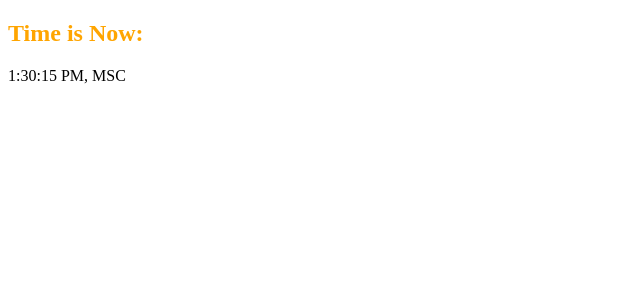
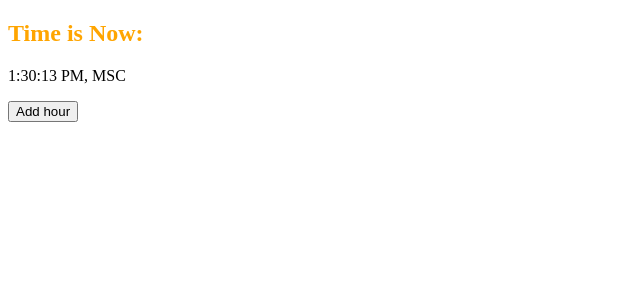
Before and after one commit to avoxa25/study-react, a React (Create React App) app: page / in a window 1280 px wide. Shown: the top 300 px of the page, without its empty margins (0-640 px from the left). Built offline with nearby package versions, Linux system fonts and the light colour scheme.

Commit message:
Add event handler

```diff
--- a/src/components/clock/clock.tsx
+++ b/src/components/clock/clock.tsx
@@ -10,6 +10,8 @@ export default class Clock extends React.Component<{}> {
 
     this.props = props;
     this.state = { date: new Date() }
+
+    this.addHour = this.addHour.bind(this);
   }
 
   public componentDidMount(): void {
@@ -24,11 +26,17 @@ export default class Clock extends React.Component<{}> {
     this.setState({ date: new Date() });
   }
 
+  private addHour(): void {
+    const newDate: number = Date.parse(this.state.date) + 3600*1000;
+    this.setState({ date: new Date(newDate) });
+  }
+
   render(): JSX.Element {
     return (
       <section>
         <h2 className="red">Time is Now:</h2>
         <p>{this.state.date.toLocaleTimeString()}, {this.props.test}</p>
+        <button onClick={this.addHour}>Add hour</button>
       </section>
     )
   }
```
